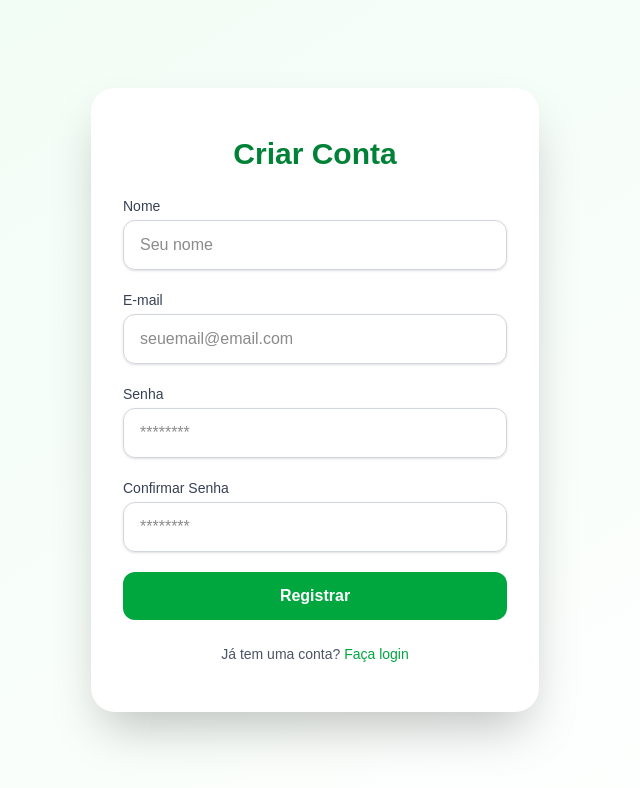
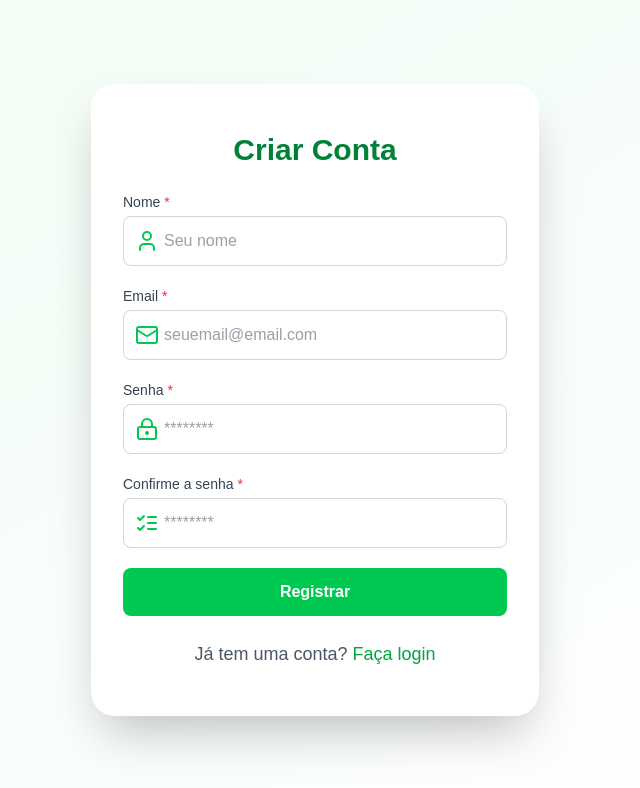
Before and after one commit to RHamudi/stg-catalog-challenge, a Next.js app: page /register in a window 1280 px wide. Shown: the top 788 px of the page, without its empty margins (325-965 px from the left). Built offline with nearby package versions, Linux system fonts and the light colour scheme; no server answers; the database is empty.

Commit message:
feat: using form hook

```diff
--- a/package.json
+++ b/package.json
@@ -10,6 +10,7 @@
   },
   "dependencies": {
     "@supabase/supabase-js": "^2.53.0",
+    "lucide-react": "^0.539.0",
     "next": "15.4.5",
     "react": "19.1.0",
     "react-dom": "19.1.0",
--- a/src/app/(auth)/login/page.tsx
+++ b/src/app/(auth)/login/page.tsx
@@ -1,30 +1,65 @@
 'use client';
 import { UserAuth } from "@/context/authContext";
+import { LockKeyhole, LogIn, Mail } from "lucide-react";
+import Link from "next/link";
 import { useRouter } from "next/navigation";
 import { useState } from "react";
 import toast from "react-hot-toast";
+import Input from "@/components/ui/Input";
+import Button from "@/components/ui/Button";
+import { useFormValidation, validationRules } from "@/hooks/useFormValidation";
+import { ILoginForm } from "@/types";
 
 export default function Login() {
-    const [email, setEmail] = useState("");
-    const [password, setPassword] = useState("");
     const [loading, setLoading] = useState(false);
     const router = useRouter();
-
     const { signInUser } = UserAuth();
 
-    const handleSingIn = async (e: any) => {
+    const initialValues: ILoginForm = {
+        email: "",
+        password: ""
+    };
+
+    const rules = {
+        email: validationRules.email,
+        password: validationRules.password
+    };
+
+    const {
+        validateForm,
+        getFieldProps,
+        getFormValues,
+        hasErrors
+    } = useFormValidation(initialValues, rules);
+
+    const handleSignIn = async (e: React.FormEvent<HTMLFormElement>) => {
         e.preventDefault();
+
+        if (!validateForm()) {
+            toast.error('Por favor, corrija os erros no formulário');
+            return;
+        }
+
         setLoading(true);
-        const { success, data, error } = await signInUser(email, password);
+        const formValues = getFormValues();
+
+        try {
+            const { success, data, error } = await signInUser(formValues.email, formValues.password);
+
             if (error) {
-            console.log(error)
+                toast.error(error);
+                return;
             }
 
             if (data) {
-            toast.success('Successfully toasted!')
-            router.push('/products')
+                toast.success('Usuário logado com sucesso!');
+                router.push('/products');
             }
+        } catch (error) {
+            toast.error('Erro inesperado. Tente novamente.');
+        } finally {
             setLoading(false);
+        }
     }
 
     return (
@@ -45,71 +80,46 @@ export default function Login() {
                 <h2 className="text-2xl font-bold text-center text-green-600">Bem-vindo de volta</h2>
                 <p className="text-center text-gray-600 mb-8">Entre na sua conta para continuar sua jornada</p>
 
-                <form onSubmit={handleSingIn} className="space-y-5">
+                <form onSubmit={handleSignIn} className="space-y-5">
                     {/* Email */}
-                    <div>
-                        <label className="block text-sm font-medium text-gray-700 mb-1">Email</label>
-                        <div className="relative">
-                            <span className="absolute inset-y-0 left-0 pl-3 flex items-center text-green-500">
-                                📧
-                            </span>
-                            <input
+                    <Input
+                        label="Email"
                         type="email"
                         placeholder="exemplo@email.com"
-                                value={email}
-                                onChange={(e) => setEmail(e.target.value)}
-                                className="w-full pl-10 pr-4 py-3 border border-gray-300 rounded-lg focus:outline-none focus:ring-2 focus:ring-green-500 text-gray-700"
+                        icon={Mail}
                         required
+                        {...getFieldProps('email')}
                     />
-                        </div>
-                    </div>
 
                     {/* Senha */}
-                    <div>
-                        <label className="block text-sm font-medium text-gray-700 mb-1">Senha</label>
-                        <div className="relative">
-                            <span className="absolute inset-y-0 left-0 pl-3 flex items-center text-green-500">
-                                🔒
-                            </span>
-                            <input
+                    <Input
+                        label="Senha"
                         type="password"
                         placeholder="********"
-                                value={password}
-                                onChange={(e) => setPassword(e.target.value)}
-                                className="w-full pl-10 pr-10 py-3 border border-gray-300 rounded-lg focus:outline-none focus:ring-2 focus:ring-green-500 text-gray-700"
+                        icon={LockKeyhole}
                         required
+                        {...getFieldProps('password')}
                     />
-                            {/* Ícone olho aqui se quiser */}
-                        </div>
-                    </div>
 
-                    {/* Lembrar-me + Esqueceu a senha */}
-                    <div className="flex justify-between items-center text-sm text-gray-600">
-                        <label className="flex items-center space-x-2">
-                            <input type="checkbox" className="form-checkbox text-green-500" />
-                            <span>Lembrar-me</span>
-                        </label>
-                        <a href="#" className="text-green-600 hover:underline">Esqueceu a senha?</a>
+                    {/* Esqueceu a senha */}
+                    <div className="flex justify-end">
+                        <Link href="#" className="text-sm text-green-600 hover:underline">
+                            Esqueceu a senha?
+                        </Link>
                     </div>
 
                     {/* Botão Entrar */}
-                    <button
+                    <Button
                         type="submit"
-                        disabled={loading}
-                        className="w-full bg-green-500 text-white py-3 rounded-lg font-semibold hover:bg-green-600 transition duration-200 flex items-center justify-center gap-2"
+                        variant="primary"
+                        size="md"
+                        loading={loading}
+                        disabled={hasErrors}
+                        className="w-full"
                     >
-                        {loading ? (
-                            <div className="flex items-center justify-center gap-2">
-                                <div className="w-5 h-5 border-2 border-white border-t-transparent rounded-full animate-spin"></div>
-                                Entrando...
-                            </div>
-                        ) : (
-                            <>
-                                <span>👤</span>
-                                Entrar
-                            </>
-                        )}
-                    </button>
+                        <LogIn className="w-5 h-5" />
+                        {loading ? 'Entrando...' : 'Entrar'}
+                    </Button>
                 </form>
 
                 {/* Divider
@@ -132,8 +142,8 @@ export default function Login() {
                 </div> */}
 
                 {/* Cadastro */}
-                <p className="text-center text-sm text-gray-600">
-                    Não tem uma conta? <a href="#" className="text-green-600 font-medium hover:underline">Criar conta gratuita</a>
+                <p className="text-center text-lg text-gray-600">
+                    Não tem uma conta? <Link href="/register" className="text-green-600 font-medium hover:underline">Criar conta gratuita</Link>
                 </p>
 
                 {/* Rodapé SSL */}
--- a/src/app/(auth)/register/page.tsx
+++ b/src/app/(auth)/register/page.tsx
@@ -1,29 +1,76 @@
 'use client';
 
+import { Button, Input } from "@/components/ui";
 import { UserAuth } from "@/context/authContext";
+import { useFormValidation, validationRules } from "@/hooks/useFormValidation";
+import { IRegisterForm } from "@/types";
+import { ListChecks, LockKeyhole, Mail, SquarePlus, User } from "lucide-react";
 import Link from "next/link";
 import { useRouter } from "next/navigation";
 import { useState } from "react";
+import toast from "react-hot-toast";
 
 export default function Register() {
     const [name, setName] = useState("");
-    const [email, setEmail] = useState("");
-    const [password, setPassword] = useState("");
     const [loading, setLoading] = useState(false);
     const router = useRouter();
 
     const { signUpNewUser } = UserAuth();
 
-    const handleSingUp = async (e: any) => {
+    const initialValues: IRegisterForm = {
+        name: "",
+        email: "",
+        password: "",
+        confirmPassword: ""
+    }
+
+    const {
+        validateForm,
+        getFieldProps,
+        getFormValues,
+        hasErrors,
+        fields
+    } = useFormValidation(initialValues, {
+        name: { required: true },
+        email: validationRules.email,
+        password: validationRules.password,
+        confirmPassword: {
+            required: true,
+            custom: (value: string) => {
+                const passwordValue = fields?.password?.value || '';
+                if (value && passwordValue && value !== passwordValue) {
+                    return 'As senhas não coincidem';
+                }
+                return null;
+            }
+        }
+    })
+
+    const handleSingUp = async (e: React.FormEvent<HTMLFormElement>) => {
         e.preventDefault();
-        const { data, error } = await signUpNewUser(email, password, name);
 
-        if (error) {
-            console.log(error);
+        if (!validateForm()) {
+            toast.error("Por favor, corrija os erros no formulário")
         }
 
-        if (data) {
-            router.push('/login')
+        setLoading(true);
+        const formValues = getFormValues();
+
+        try {
+            const { data, error } = await signUpNewUser(formValues.email, formValues.password, formValues.name);
+            if (error) {
+                toast.error(error);
+                return
+            }
+
+            if (data) {
+                toast.success('Usuário logado com sucesso!');
+                router.push('/products');
+            }
+        } catch (error) {
+            toast.error('Erro inesperado. Tente novamente.');
+        } finally {
+            setLoading(false);
         }
     }
 
@@ -35,61 +82,63 @@ export default function Register() {
                 </h2>
                 <form onSubmit={handleSingUp} className="space-y-5">
                     <div>
-                        <label className="block text-sm font-medium text-gray-700 mb-1">
-                            Nome
-                        </label>
-                        <input
+                        <Input
+                            label="Nome"
                             type="text"
                             placeholder="Seu nome"
-                            className="w-full px-4 py-3 border border-gray-300 rounded-xl shadow-sm focus:outline-none focus:ring-2 focus:ring-green-400"
-                            onChange={(e) => setName(e.target.value)}
+                            required
+                            icon={User}
+                            {...getFieldProps('name')}
                         />
                     </div>
 
                     <div>
-                        <label className="block text-sm font-medium text-gray-700 mb-1">
-                            E-mail
-                        </label>
-                        <input
+                        <Input
+                            label="Email"
                             type="email"
                             placeholder="seuemail@email.com"
-                            className="w-full px-4 py-3 border border-gray-300 rounded-xl shadow-sm focus:outline-none focus:ring-2 focus:ring-green-400"
-                            onChange={(e) => setEmail(e.target.value)}
+                            icon={Mail}
+                            required
+                            {...getFieldProps('email')}
                         />
                     </div>
 
                     <div>
-                        <label className="block text-sm font-medium text-gray-700 mb-1">
-                            Senha
-                        </label>
-                        <input
+                        <Input
+                            label="Senha"
                             type="password"
                             placeholder="********"
-                            className="w-full px-4 py-3 border border-gray-300 rounded-xl shadow-sm focus:outline-none focus:ring-2 focus:ring-green-400"
-                            onChange={(e) => setPassword(e.target.value)}
+                            icon={LockKeyhole}
+                            required
+                            {...getFieldProps('password')}
                         />
                     </div>
 
                     <div>
-                        <label className="block text-sm font-medium text-gray-700 mb-1">
-                            Confirmar Senha
-                        </label>
-                        <input
+                        <Input
+                            label="Confirme a senha"
                             type="password"
                             placeholder="********"
-                            className="w-full px-4 py-3 border border-gray-300 rounded-xl shadow-sm focus:outline-none focus:ring-2 focus:ring-green-400"
+                            icon={ListChecks}
+                            required
+                            {...getFieldProps('confirmPassword')}
                         />
                     </div>
 
-                    <button
+                    <Button
                         type="submit"
-                        className="w-full py-3 bg-green-600 hover:bg-green-700 text-white font-semibold rounded-xl transition duration-300"
+                        variant="primary"
+                        size="md"
+                        className="w-full "
+                        loading={loading}
                     >
-                        Registrar
-                    </button>
+                        {loading ? "Realizando cadastro..." : "Registrar"}
+                    </Button>
+
+
                 </form>
 
-                <p className="mt-6 text-center text-sm text-gray-600">
+                <p className="mt-6 text-center text-lg text-gray-600">
                     Já tem uma conta? <Link href="/login" className="text-green-600 font-medium hover:underline">Faça login</Link>
                 </p>
             </div>
```
Also changed, not shown: 1 other file (tests, documents, lock files or other folders). Lines whose indentation alone changed are shown as unchanged.
